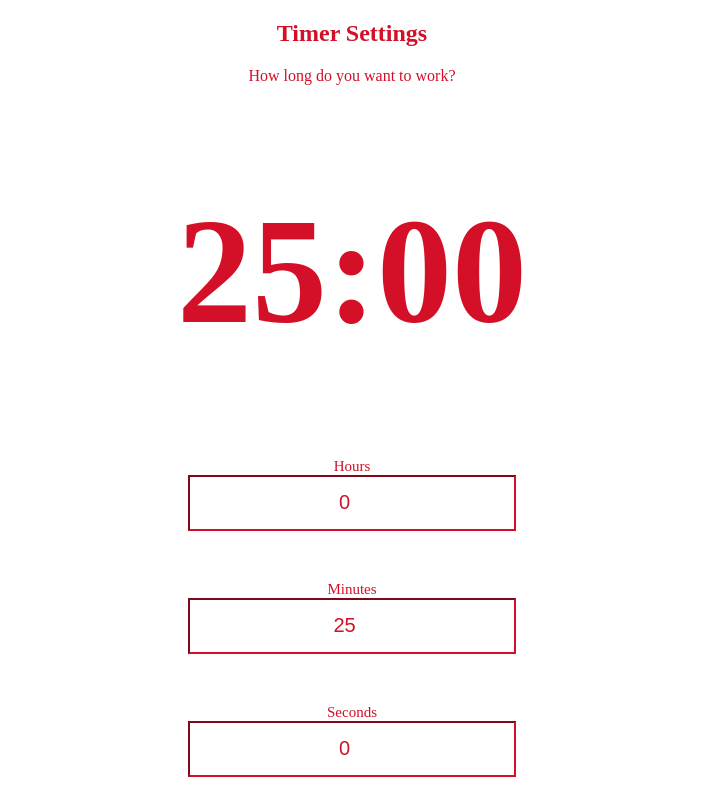
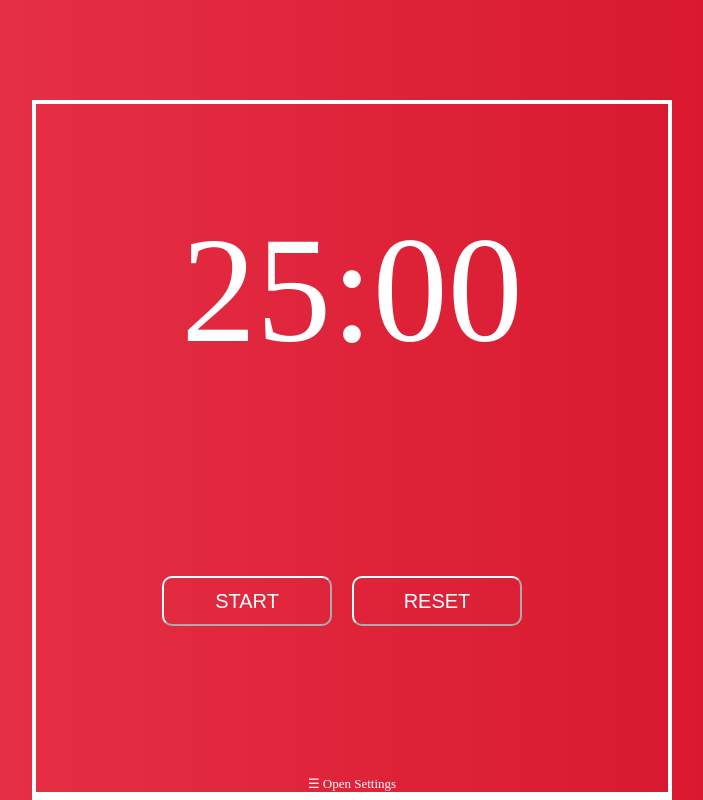
Before and after one commit to IronyOfRyan/pomov2, a React app: page / in a window 1280 px wide. Shown: the top 800 px of the page, without its empty margins (288-991 px from the left). Built offline with nearby package versions, Linux system fonts and the light colour scheme.

Commit message:
fixing overlay

```diff
--- a/src/styles/appcontent.js
+++ b/src/styles/appcontent.js
@@ -6,14 +6,15 @@ export default styled.div`
   margin-left: auto;
   color:white
   background: transparent;
+  border: 4px #fff solid;
   -webkit-user-select: none;  /* Chrome all / Safari all */
   -moz-user-select: none;     /* Firefox all */
   -ms-user-select: none;      /* IE 10+ */
   user-select: none;          /* Likely future */
-  width: 100%;
-  height:100%;
+  width: 50%;
+  height: 25%;
   margin-top: 100px;
-  z-index: 1;
+  z-index: 2;
 
   @media(max-width: 650px){
       margin: 20px 20px 0;
--- a/src/styles/appoverlay.js
+++ b/src/styles/appoverlay.js
@@ -1,12 +1,8 @@
 import styled from "styled-components";
 
 const Overlay = styled.div`
-  height: 100%;
-  width: 100%;
-  position: fixed;
-  z-index: 2;
-  top: 0;
-  left: 0;
+  <width:10></width:10>0% !important;
+  height:10% !important;
   background-color: rgb(255, 255, 255);
   background-color: rgba(255, 255, 255, 1);
   overflow-x: hidden;
@@ -53,14 +49,12 @@ const Overlay = styled.div`
 const ContentHolder = styled.div`
   text-align: center;
   margin-bottom: 90px;
-  width: 50%;
 `;
 
 const Wrapper = styled.div`
-  width: 50%;
   text-align: center;
-  margin-right: auto;
-  margin-left: auto;
+  margin-right: ;
+  margin-left: ;
 `;
 
 const Span = styled.span`
--- a/src/styles/timerbox.js
+++ b/src/styles/timerbox.js
@@ -1,17 +1,16 @@
 import styled from "styled-components";
 
 const TimerBox = styled.div`
-  margin-top: 200px;
   display: block;
   margin-right: auto;
   margin-left: auto;
-  margin-top: 100px;
+  margin-top: 50px;
   margin-bottom: 20px;
   text-align: center;
 `;
 
 const TimerCountDown = styled.div`
-  margin-top: 210px;
+  margin-top: 100px;
   margin-bottom;
   display: block;
   margin-right: auto;
--- a/webpack.config.js
+++ b/webpack.config.js
@@ -1,6 +1,5 @@
 const path = require("path");
 const webpack = require("webpack");
-const bundlePath = path.resolve(__dirname, "/dist/");
 
 module.exports = {
   entry: "./src/component/index.js",
@@ -18,11 +17,12 @@ module.exports = {
   resolve: { extensions: ["*", ".js", ".jsx"] },
   output: {
     path: path.resolve(__dirname, "dist"),
-    publicPath: bundlePath,
+    publicPath: "/dist/",
     filename: "bundle.js"
   },
   devServer: {
-    contentBase: path.join(__dirname, "public"),
+    contentBase: "./public/",
+    watchContentBase: true,
     port: 3000
   },
   plugins: [
```
Also changed, not shown: package.json (+17 -17 lines), 1 other file (tests, documents, lock files or other folders).
